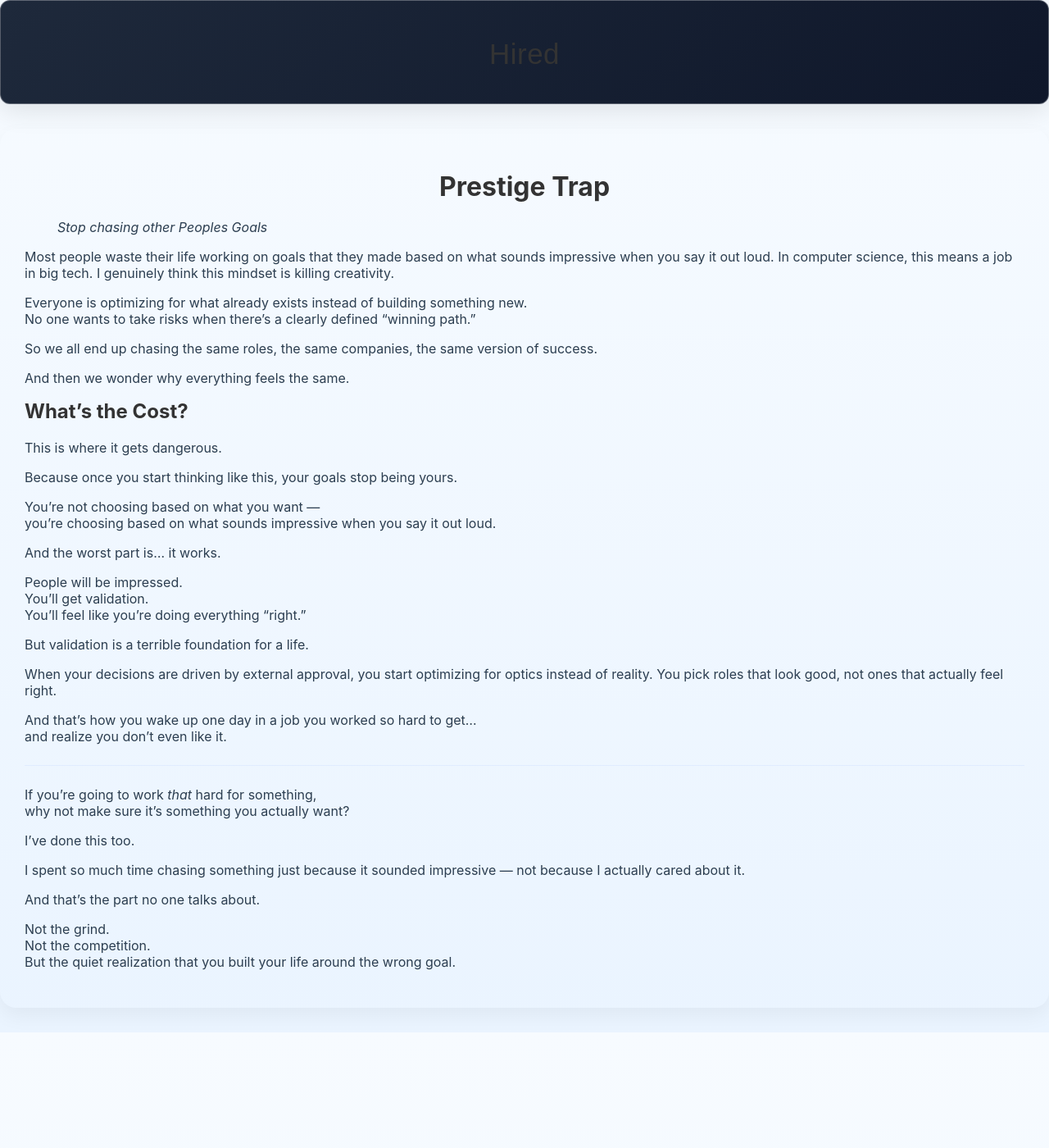
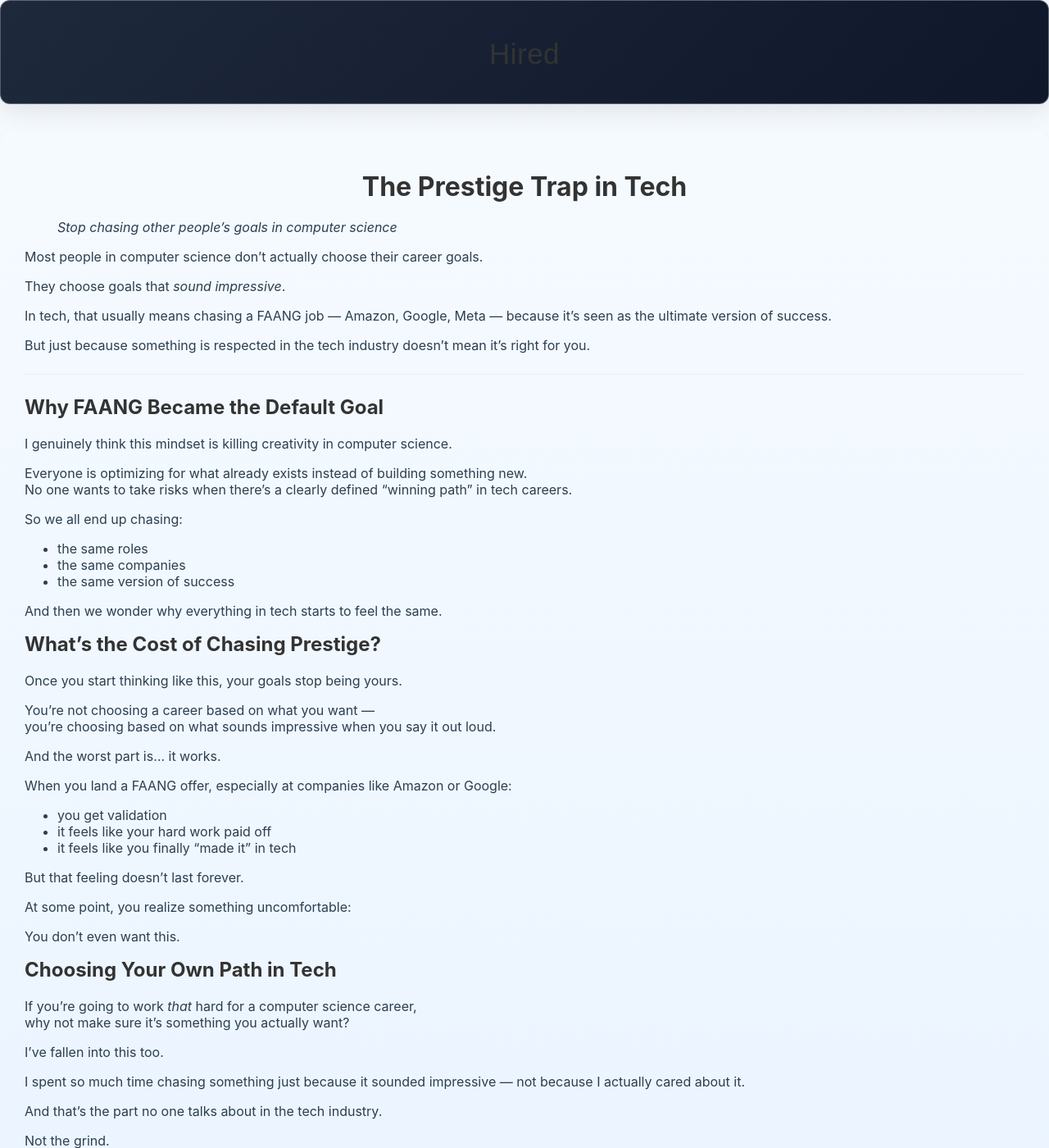
Before and after one commit to hiredmaybe67/hiredmaybe67.github.io, a Jekyll site: the page built from prestigeTrap.md, in a window 1280 px wide and 1400 px high. Shown: the whole window at 82% size. Built offline with Jekyll 4.4.1, drawn with Linux system fonts in a browser that asks for light colours; our own code applies the rules of GitHub Pages for plain Markdown files; some of the changed text lies outside the part shown.

Commit message:
Update prestigeTrap.md

```diff
--- a/prestigeTrap.md
+++ b/prestigeTrap.md
@@ -1,54 +1,68 @@
 ---
 layout: default
-title: the prestige trap in tech
+title: the prestige trap in tech: why faang isn’t the goal
 ---
 
-# Prestige Trap
-> *Stop chasing other Peoples Goals*
+# The Prestige Trap in Tech
+> *Stop chasing other people’s goals in computer science*
 
-Most people waste their life working on goals that they made based on what sounds impressive when you say it out loud. In computer science, this means a job in big tech.
-I genuinely think this mindset is killing creativity.
+Most people in computer science don’t actually choose their career goals.
+
+They choose goals that *sound impressive*.
+
+In tech, that usually means chasing a FAANG job — Amazon, Google, Meta — because it’s seen as the ultimate version of success.
+
+But just because something is respected in the tech industry doesn’t mean it’s right for you.
+
+---
+
+## Why FAANG Became the Default Goal
+
+I genuinely think this mindset is killing creativity in computer science.
 
 Everyone is optimizing for what already exists instead of building something new.
-No one wants to take risks when there’s a clearly defined “winning path.”
+No one wants to take risks when there’s a clearly defined “winning path” in tech careers.
 
-So we all end up chasing the same roles, the same companies, the same version of success.
+So we all end up chasing:
+- the same roles
+- the same companies
+- the same version of success
 
-And then we wonder why everything feels the same.
+And then we wonder why everything in tech starts to feel the same.
 
-## What’s the Cost?
+## What’s the Cost of Chasing Prestige?
 
-This is where it gets dangerous.
+Once you start thinking like this, your goals stop being yours.
 
-Because once you start thinking like this, your goals stop being yours.
-
-You’re not choosing based on what you want —
+You’re not choosing a career based on what you want —
 you’re choosing based on what sounds impressive when you say it out loud.
 
 And the worst part is… it works.
 
-People will be impressed.
-You’ll get validation.
-You’ll feel like you’re doing everything “right.”
+When you land a FAANG offer, especially at companies like Amazon or Google:
+- you get validation
+- it feels like your hard work paid off
+- it feels like you finally “made it” in tech
 
-But validation is a terrible foundation for a life.
+But that feeling doesn’t last forever.
 
-When your decisions are driven by external approval, you start optimizing for optics instead of reality. You pick roles that look good, not ones that actually feel right.
+At some point, you realize something uncomfortable:
 
-And that’s how you wake up one day in a job you worked so hard to get…
-and realize you don’t even like it.
+You don’t even want this.
 
----
+## Choosing Your Own Path in Tech
 
-If you’re going to work *that* hard for something,
+If you’re going to work *that* hard for a computer science career,
 why not make sure it’s something you actually want?
 
-I’ve done this too.
+I’ve fallen into this too.
 
 I spent so much time chasing something just because it sounded impressive — not because I actually cared about it.
 
-And that’s the part no one talks about.
+And that’s the part no one talks about in the tech industry.
 
 Not the grind.
+Not the interview prep.
 Not the competition.
+
 But the quiet realization that you built your life around the wrong goal.
```
